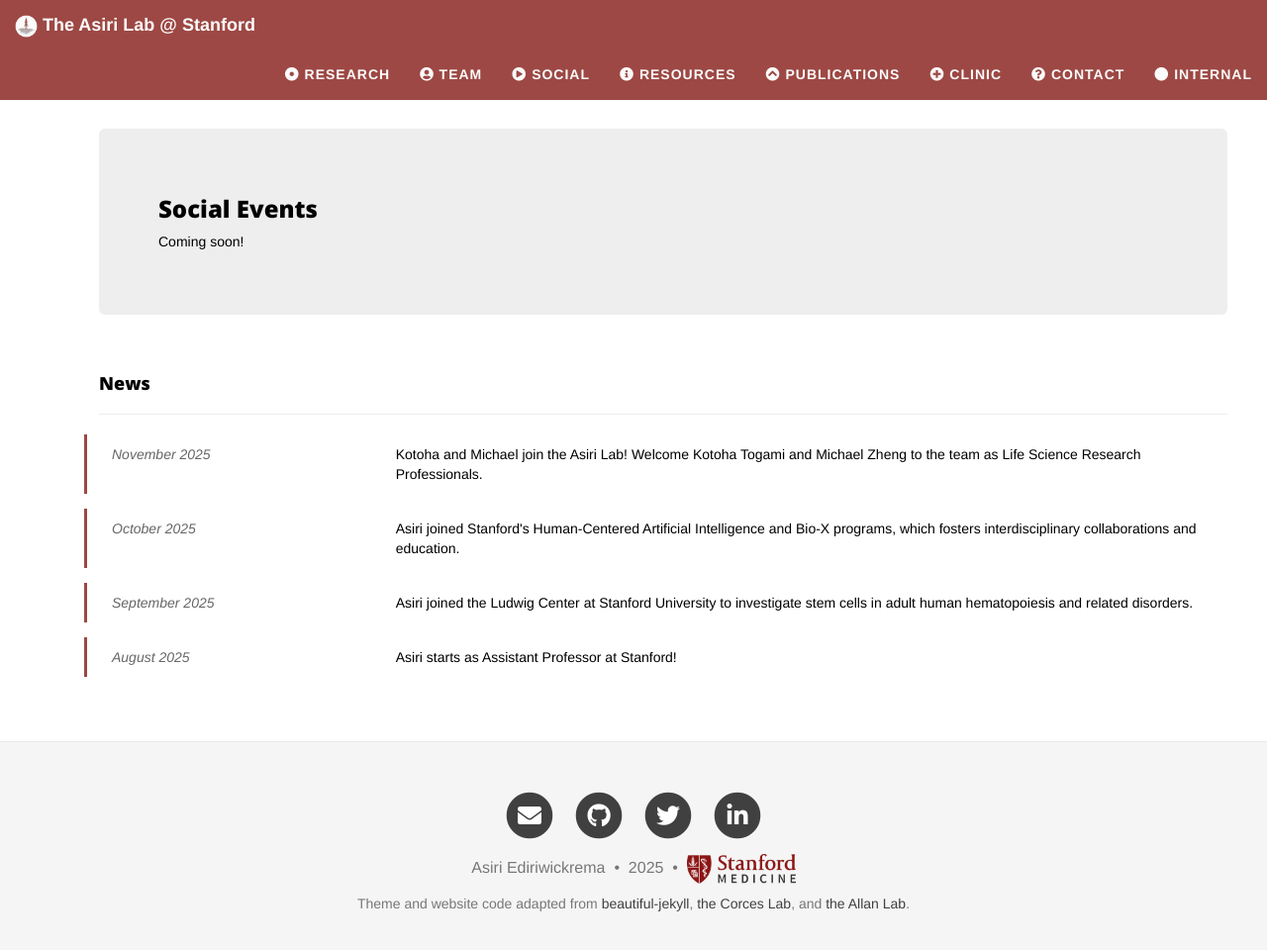
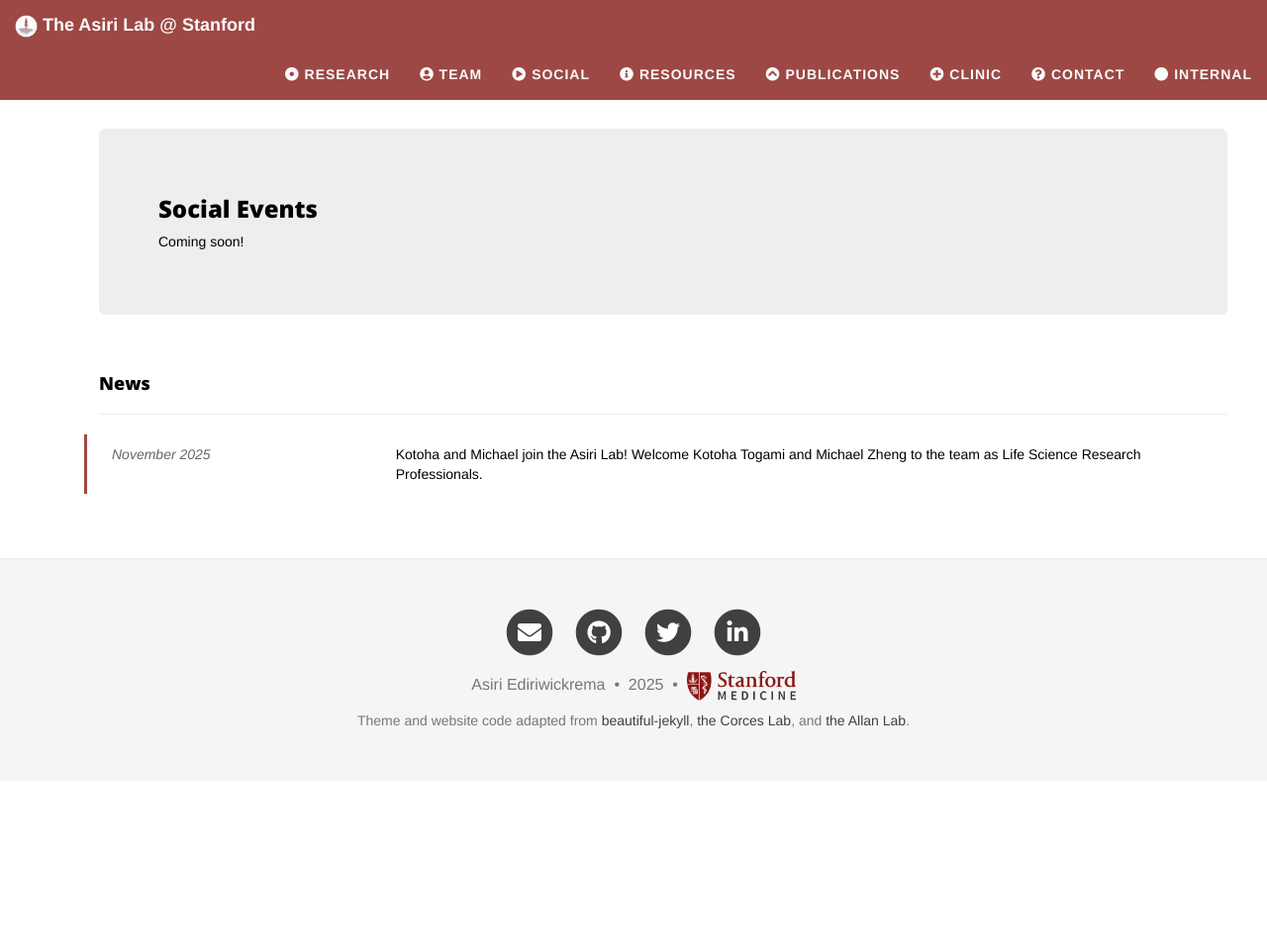
Before and after one commit to systemsheme/systemsheme.github.io, a Jekyll site: the page built from pages/Social.md, in a window 1280 px wide and 974 px high. Shown: the top 960 px of the window at 99% size. Built offline with Jekyll 4.4.1, drawn with Linux system fonts in a browser that asks for light colours; nearby versions of some CDN libraries.

Commit message:
Update lab members and news

```diff
--- a/_data/LabMembers.yml
+++ b/_data/LabMembers.yml
@@ -1,7 +1,7 @@
 
 - name: Asiri Ediriwickrema M.D., Ph.D.
-  image: /img/members/asiri.jpg
-  altimage: /img/members/asiri.jpg
+  image: /img/members/asiri.JPG
+  altimage: /img/members/asiri.JPG
   position: Principal Investigator
   email: asiri (at) stanford.edu
   scholar: 6VtjQ5g
--- a/_data/News.yml
+++ b/_data/News.yml
@@ -1,11 +1,2 @@
 - date: November 2025
   headline: Kotoha and Michael join the Asiri Lab! Welcome Kotoha Togami and Michael Zheng to the team as Life Science Research Professionals.
-
-- date: October 2025
-  headline: Asiri joined Stanford's Human-Centered Artificial Intelligence and Bio-X programs, which fosters interdisciplinary collaborations and education.
-
-- date: September 2025
-  headline: Asiri joined the Ludwig Center at Stanford University to investigate stem cells in adult human hematopoiesis and related disorders.
-
-- date: August 2025
-  headline: Asiri starts as Assistant Professor at Stanford!
```
